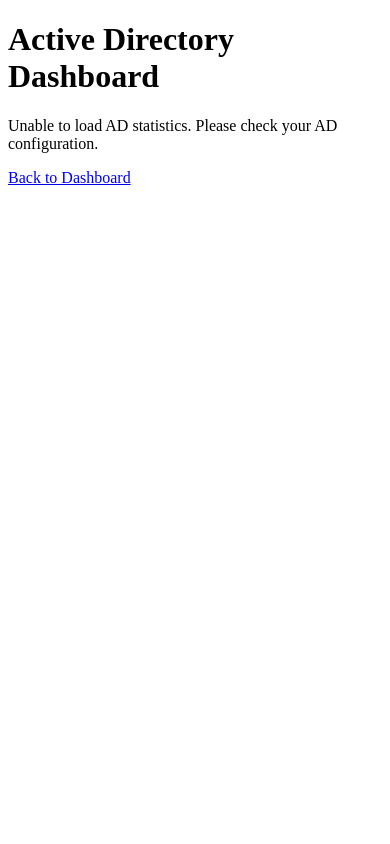
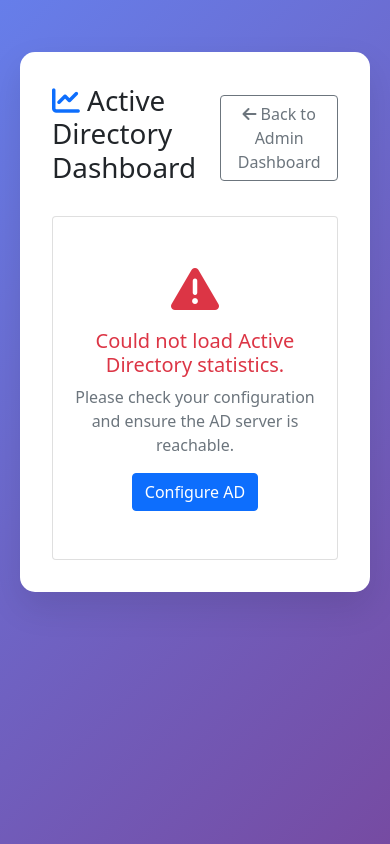
Before and after one commit to GEEKS-TEchnologies-LLC/GEEKS-AD-Tools, a Python web app: template app/templates/ad_dashboard.html in a window 390 px wide. Run offline with Jinja, Linux system fonts and the light colour scheme; the template is opened without the code that fills it, so the values that code supplies are empty.

Commit message:
visual updates

```diff
--- a/app/templates/ad_dashboard.html
+++ b/app/templates/ad_dashboard.html
@@ -2,220 +2,298 @@
 <html lang="en">
 <head>
     <meta charset="UTF-8">
+    <meta name="viewport" content="width=device-width, initial-scale=1.0">
     <title>AD Dashboard - GEEKS-AD-Plus</title>
+    <link href="https://cdn.jsdelivr.net/npm/bootstrap@5.1.3/dist/css/bootstrap.min.css" rel="stylesheet">
+    <link href="https://cdnjs.cloudflare.com/ajax/libs/font-awesome/6.0.0/css/all.min.css" rel="stylesheet">
     <script src="https://cdn.jsdelivr.net/npm/chart.js"></script>
     <style>
-        .stats-grid {
-            display: grid;
-            grid-template-columns: repeat(auto-fit, minmax(200px, 1fr));
-            gap: 20px;
-            margin: 20px 0;
+        body {
+            background: linear-gradient(135deg, #667eea 0%, #764ba2 100%);
+            min-height: 100vh;
+            padding: 20px;
+        }
+        .main-container {
+            background: white;
+            border-radius: 15px;
+            box-shadow: 0 15px 35px rgba(0,0,0,0.1);
+            padding: 2rem;
+            margin: 2rem auto;
+            max-width: 1600px;
         }
         .stat-card {
-            background: #f5f5f5;
-            padding: 20px;
-            border-radius: 8px;
+            background: #f8f9fa;
+            border-radius: 10px;
+            padding: 1.5rem;
+            margin: 1rem 0;
+            border-left: 4px solid #667eea;
             text-align: center;
         }
-        .stat-number {
-            font-size: 2em;
+        .health-status {
+            padding: 1.5rem;
+            border-radius: 10px;
+            color: white;
             font-weight: bold;
-            color: #333;
+            text-align: center;
         }
-        .chart-container {
-            display: grid;
-            grid-template-columns: 1fr 1fr;
-            gap: 20px;
-            margin: 20px 0;
-        }
-        .chart-card {
-            background: white;
-            padding: 20px;
-            border-radius: 8px;
-            box-shadow: 0 2px 4px rgba(0,0,0,0.1);
-        }
-        .health-status {
-            padding: 15px;
-            border-radius: 8px;
-            margin: 10px 0;
-        }
-        .health-healthy { background: #d4edda; color: #155724; }
-        .health-warning { background: #fff3cd; color: #856404; }
-        .health-error { background: #f8d7da; color: #721c24; }
+        .health-healthy { background: linear-gradient(135deg, #28a745 0%, #20c997 100%); }
+        .health-warning { background: linear-gradient(135deg, #ffc107 0%, #fd7e14 100%); }
+        .health-error { background: linear-gradient(135deg, #dc3545 0%, #e83e8c 100%); }
     </style>
 </head>
 <body>
-    <h1>Active Directory Dashboard</h1>
+    <div class="main-container">
+        <div class="d-flex justify-content-between align-items-center mb-4">
+            <h1><i class="fas fa-chart-line text-primary"></i> Active Directory Dashboard</h1>
+            <a href="/admin/dashboard" class="btn btn-outline-secondary">
+                <i class="fas fa-arrow-left"></i> Back to Admin Dashboard
+            </a>
+        </div>
+
+        {% with messages = get_flashed_messages(with_categories=true) %}
+          {% if messages %}
+            {% for category, message in messages %}
+              <div class="alert alert-{{ 'danger' if category == 'error' else category }} alert-dismissible fade show" role="alert">
+                {{ message }}
+                <button type="button" class="btn-close" data-bs-dismiss="alert"></button>
+              </div>
+            {% endfor %}
+          {% endif %}
+        {% endwith %}
+
+        {% if ad_stats %}
+        <div class="row">
+            <div class="col-md-3">
+                <div class="stat-card">
+                    <h5><i class="fas fa-users text-primary"></i> Total Users</h5>
+                    <h2 class="display-5">{{ ad_stats.total_users }}</h2>
+                </div>
+            </div>
+            <div class="col-md-3">
+                <div class="stat-card">
+                    <h5><i class="fas fa-desktop text-info"></i> Total Computers</h5>
+                    <h2 class="display-5">{{ ad_stats.total_computers }}</h2>
+                </div>
+            </div>
+            <div class="col-md-3">
+                <div class="stat-card">
+                    <h5><i class="fas fa-users-cog text-success"></i> Total Groups</h5>
+                    <h2 class="display-5">{{ ad_stats.total_groups }}</h2>
+                </div>
+            </div>
+            <div class="col-md-3">
+                <div class="stat-card">
+                    <h5><i class="fas fa-sitemap text-warning"></i> Total OUs</h5>
+                    <h2 class="display-5">{{ ad_stats.total_ous }}</h2>
+                </div>
+            </div>
+        </div>
+
+        <div class="row mt-4">
+            <div class="col-md-4">
+                <div class="card h-100">
+                    <div class="card-header bg-primary text-white">
+                        <h5 class="mb-0"><i class="fas fa-user-friends"></i> User Status</h5>
+                    </div>
+                    <div class="card-body">
+                        <canvas id="userStatusChart"></canvas>
+                    </div>
+                </div>
+            </div>
+            <div class="col-md-4">
+                <div class="card h-100">
+                    <div class="card-header bg-info text-white">
+                        <h5 class="mb-0"><i class="fas fa-desktop"></i> Computer OS Breakdown</h5>
+                    </div>
+                    <div class="card-body">
+                        <canvas id="osChart"></canvas>
+                    </div>
+                </div>
+            </div>
+            <div class="col-md-4">
+                <div class="card h-100">
+                    <div class="card-header bg-success text-white">
+                        <h5 class="mb-0"><i class="fas fa-users-cog"></i> Group Types</h5>
+                    </div>
+                    <div class="card-body">
+                        <canvas id="groupTypeChart"></canvas>
+                    </div>
+                </div>
+            </div>
+        </div>
 
         {% if ad_health %}
+        <div class="row mt-4">
+            <div class="col-12">
+                <div class="card">
+                    <div class="card-header bg-warning text-white">
+                        <h5 class="mb-0"><i class="fas fa-heartbeat"></i> AD Health Status</h5>
+                    </div>
+                    <div class="card-body">
                         <div class="health-status health-{{ ad_health.status }}">
-        <h3>AD Health Status: {{ ad_health.status.title() }}</h3>
-        {% if ad_health.alerts %}
-        <h4>Alerts:</h4>
-        <ul>
-            {% for alert in ad_health.alerts %}
-            <li>{{ alert }}</li>
+                            <i class="fas fa-{{ 'check-circle' if ad_health.status == 'healthy' else 'exclamation-triangle' if ad_health.status == 'warning' else 'times-circle' }} fa-2x mb-2"></i>
+                            <h4 class="mb-0">Status: {{ ad_health.status.title() }}</h4>
+                        </div>
+                        {% if ad_health.warnings %}
+                        <div class="mt-3">
+                            <h6>Warnings:</h6>
+                            <ul class="list-group">
+                                {% for warning in ad_health.warnings %}
+                                <li class="list-group-item list-group-item-warning">
+                                    <i class="fas fa-exclamation-triangle"></i> {{ warning }}
+                                </li>
                                 {% endfor %}
                             </ul>
+                        </div>
                         {% endif %}
-        {% if ad_health.warnings %}
-        <h4>Warnings:</h4>
-        <ul>
-            {% for warning in ad_health.warnings %}
-            <li>{{ warning }}</li>
-            {% endfor %}
-        </ul>
-        {% endif %}
+                    </div>
+                </div>
+            </div>
         </div>
         {% endif %}
 
-    {% if ad_stats %}
-    <div class="stats-grid">
-        <div class="stat-card">
-            <div class="stat-number">{{ ad_stats.total_users }}</div>
-            <div>Total Users</div>
-        </div>
-        <div class="stat-card">
-            <div class="stat-number">{{ ad_stats.enabled_users }}</div>
-            <div>Enabled Users</div>
-        </div>
-        <div class="stat-card">
-            <div class="stat-number">{{ ad_stats.disabled_users }}</div>
-            <div>Disabled Users</div>
-        </div>
-        <div class="stat-card">
-            <div class="stat-number">{{ ad_stats.locked_users }}</div>
-            <div>Locked Users</div>
-        </div>
-        <div class="stat-card">
-            <div class="stat-number">{{ ad_stats.total_computers }}</div>
-            <div>Total Computers</div>
-        </div>
-        <div class="stat-card">
-            <div class="stat-number">{{ ad_stats.enabled_computers }}</div>
-            <div>Enabled Computers</div>
-        </div>
-        <div class="stat-card">
-            <div class="stat-number">{{ ad_stats.recent_logins }}</div>
-            <div>Recent Logins (30d)</div>
-        </div>
-        <div class="stat-card">
-            <div class="stat-number">{{ ad_stats.password_expired }}</div>
-            <div>Expired Passwords</div>
+        {% else %}
+        <div class="card">
+            <div class="card-body text-center py-5">
+                <i class="fas fa-exclamation-triangle fa-3x text-danger mb-3"></i>
+                <h5 class="text-danger">Could not load Active Directory statistics.</h5>
+                <p class="text-muted">Please check your configuration and ensure the AD server is reachable.</p>
+                <a href="/setup" class="btn btn-primary">Configure AD</a>
             </div>
         </div>
-
-    <div class="chart-container">
-        <div class="chart-card">
-            <h3>User Status Distribution</h3>
-            <canvas id="userStatusChart" width="400" height="300"></canvas>
-        </div>
-        <div class="chart-card">
-            <h3>Computer Status Distribution</h3>
-            <canvas id="computerStatusChart" width="400" height="300"></canvas>
-        </div>
-    </div>
-
-    <div class="chart-container">
-        <div class="chart-card">
-            <h3>Users by Organizational Unit</h3>
-            <canvas id="usersByOUChart" width="400" height="300"></canvas>
-        </div>
-        <div class="chart-card">
-            <h3>Computers by Organizational Unit</h3>
-            <canvas id="computersByOUChart" width="400" height="300"></canvas>
-        </div>
+        {% endif %}
     </div>
 
     <script>
+    {% if ad_stats %}
         // User Status Chart
-        const userCtx = document.getElementById('userStatusChart').getContext('2d');
-        new Chart(userCtx, {
+        const userStatusCtx = document.getElementById('userStatusChart').getContext('2d');
+        new Chart(userStatusCtx, {
             type: 'doughnut',
             data: {
-                labels: ['Enabled', 'Disabled', 'Locked'],
+                labels: ['Enabled', 'Disabled', 'Locked', 'Expired Password'],
                 datasets: [{
-                    data: [{{ ad_stats.enabled_users }}, {{ ad_stats.disabled_users }}, {{ ad_stats.locked_users }}],
-                    backgroundColor: ['#28a745', '#dc3545', '#ffc107']
+                    label: 'User Status',
+                    data: [
+                        {{ ad_stats.enabled_users }},
+                        {{ ad_stats.total_users - ad_stats.enabled_users }},
+                        {{ ad_stats.locked_users }},
+                        {{ ad_stats.password_expired }}
+                    ],
+                    backgroundColor: [
+                        'rgba(40, 167, 69, 0.7)',
+                        'rgba(255, 193, 7, 0.7)',
+                        'rgba(220, 53, 69, 0.7)',
+                        'rgba(253, 126, 20, 0.7)'
+                    ],
+                    borderColor: [
+                        'rgba(40, 167, 69, 1)',
+                        'rgba(255, 193, 7, 1)',
+                        'rgba(220, 53, 69, 1)',
+                        'rgba(253, 126, 20, 1)'
+                    ],
+                    borderWidth: 1
                 }]
             },
             options: {
                 responsive: true,
                 plugins: {
-                    legend: { position: 'bottom' }
+                    legend: {
+                        position: 'top',
+                    },
+                    title: {
+                        display: true,
+                        text: 'User Account Status'
+                    }
                 }
             }
         });
 
-        // Computer Status Chart
-        const computerCtx = document.getElementById('computerStatusChart').getContext('2d');
-        new Chart(computerCtx, {
-            type: 'doughnut',
+        // OS Breakdown Chart
+        const osCtx = document.getElementById('osChart').getContext('2d');
+        const osData = {{ ad_stats.os_breakdown | tojson }};
+        new Chart(osCtx, {
+            type: 'bar',
             data: {
-                labels: ['Enabled', 'Disabled'],
+                labels: Object.keys(osData),
                 datasets: [{
-                    data: [{{ ad_stats.enabled_computers }}, {{ ad_stats.disabled_computers }}],
-                    backgroundColor: ['#17a2b8', '#6c757d']
+                    label: 'Number of Computers',
+                    data: Object.values(osData),
+                    backgroundColor: [
+                        'rgba(0, 123, 255, 0.7)',
+                        'rgba(23, 162, 184, 0.7)',
+                        'rgba(40, 167, 69, 0.7)',
+                        'rgba(255, 193, 7, 0.7)',
+                        'rgba(220, 53, 69, 0.7)'
+                    ],
+                    borderColor: [
+                        'rgba(0, 123, 255, 1)',
+                        'rgba(23, 162, 184, 1)',
+                        'rgba(40, 167, 69, 1)',
+                        'rgba(255, 193, 7, 1)',
+                        'rgba(220, 53, 69, 1)'
+                    ],
+                    borderWidth: 1
                 }]
             },
             options: {
                 responsive: true,
                 plugins: {
-                    legend: { position: 'bottom' }
+                    legend: {
+                        display: false
+                    },
+                    title: {
+                        display: true,
+                        text: 'Computer Operating Systems'
+                    }
+                },
+                scales: {
+                    y: {
+                        beginAtZero: true
+                    }
                 }
             }
         });
 
-        // Users by OU Chart
-        const usersOUCtx = document.getElementById('usersByOUChart').getContext('2d');
-        new Chart(usersOUCtx, {
-            type: 'bar',
+        // Group Type Chart
+        const groupTypeCtx = document.getElementById('groupTypeChart').getContext('2d');
+        const groupTypeData = {{ ad_stats.group_types | tojson }};
+        new Chart(groupTypeCtx, {
+            type: 'pie',
             data: {
-                labels: [{% for ou, count in ad_stats.users_by_ou.items() %}'{{ ou }}'{% if not loop.last %}, {% endif %}{% endfor %}],
+                labels: Object.keys(groupTypeData),
                 datasets: [{
-                    label: 'Users',
-                    data: [{% for ou, count in ad_stats.users_by_ou.items() %}{{ count }}{% if not loop.last %}, {% endif %}{% endfor %}],
-                    backgroundColor: '#007bff'
+                    label: 'Group Types',
+                    data: Object.values(groupTypeData),
+                    backgroundColor: [
+                        'rgba(102, 126, 234, 0.7)',
+                        'rgba(118, 75, 162, 0.7)',
+                        'rgba(23, 162, 184, 0.7)',
+                        'rgba(255, 193, 7, 0.7)'
+                    ],
+                    borderColor: [
+                        'rgba(102, 126, 234, 1)',
+                        'rgba(118, 75, 162, 1)',
+                        'rgba(23, 162, 184, 1)',
+                        'rgba(255, 193, 7, 1)'
+                    ],
+                    borderWidth: 1
                 }]
             },
             options: {
                 responsive: true,
                 plugins: {
-                    legend: { display: false }
+                    legend: {
+                        position: 'top',
                     },
-                scales: {
-                    y: { beginAtZero: true }
+                    title: {
+                        display: true,
+                        text: 'AD Group Types'
+                    }
                 }
             }
         });
-
-        // Computers by OU Chart
-        const computersOUCtx = document.getElementById('computersByOUChart').getContext('2d');
-        new Chart(computersOUCtx, {
-            type: 'bar',
-            data: {
-                labels: [{% for ou, count in ad_stats.computers_by_ou.items() %}'{{ ou }}'{% if not loop.last %}, {% endif %}{% endfor %}],
-                datasets: [{
-                    label: 'Computers',
-                    data: [{% for ou, count in ad_stats.computers_by_ou.items() %}{{ count }}{% if not loop.last %}, {% endif %}{% endfor %}],
-                    backgroundColor: '#6f42c1'
-                }]
-            },
-            options: {
-                responsive: true,
-                plugins: {
-                    legend: { display: false }
-                },
-                scales: {
-                    y: { beginAtZero: true }
-                }
-            }
-        });
+    {% endif %}
     </script>
-    {% else %}
-    <p>Unable to load AD statistics. Please check your AD configuration.</p>
-    {% endif %}
-
-    <a href="/admin/dashboard">Back to Dashboard</a>
 </body>
 </html>
```
Also changed, not shown: app/ad.py (+34 -73 lines). Lines whose indentation alone changed are shown as unchanged.
